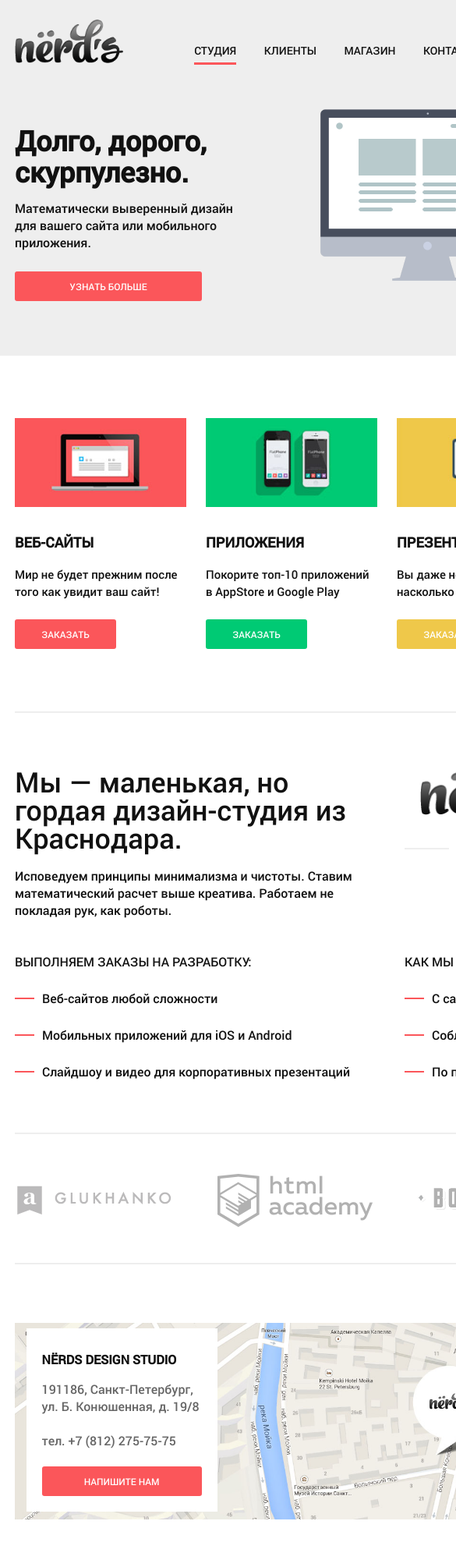
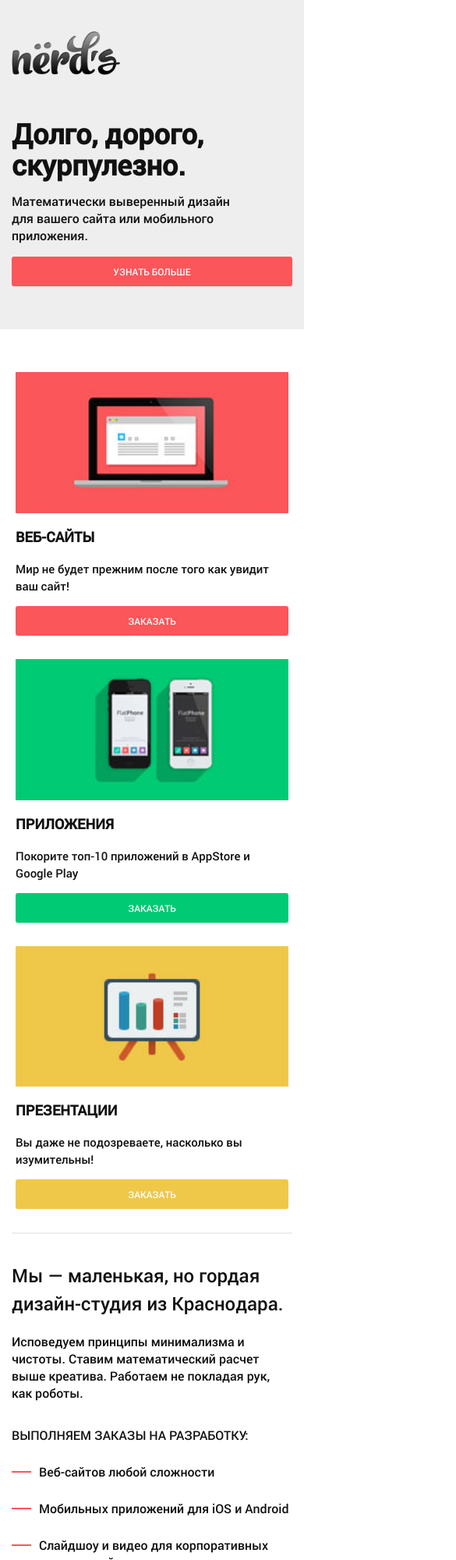
Before and after one commit to rademax/nerdsNew, a plain HTML site: page index.html in a window 390 px wide. Shown: the top 2000 px of the page at 78% size, 585 px wide, since content can reach past the window. Drawn offline with Linux system fonts and the light colour scheme; files whose address does not match are found by name.

Commit message:
Add adaptive

```diff
--- a/css/main.css
+++ b/css/main.css
@@ -7,7 +7,6 @@ html {
 }
 
 body {
-  min-width: 900px;
   font-weight: 400;
   font-size: 16px;
   line-height: 22px;
@@ -855,7 +854,7 @@ body {
 
 @media (min-width: 1920px) {
   .container {
-    width: 1170px;
+    max-width: 1170px;
   }
 
   .slider_content_left, .slider_content_right {
@@ -918,14 +917,10 @@ body {
   }
 }
 
-@media (max-width: 991px) {
-
-  body {
-    min-width: 768px;
-  }
+@media (min-width:768px) and (max-width: 991px) {
 
   .container {
-    width: 750px;
+    width: 740px;
   }
 
   .main_navigation {
@@ -1017,55 +1012,143 @@ body {
   }
 }
 
-@media (max-width:767px) and (orientation:portrait) {
+@media (max-width:767px) {
 
-  /*body {*/
-    /*min-width: 400px;*/
-  /*}*/
+  .container {
+    width: auto;
+    padding: 15px;
+  }
 
-  /*.container {*/
-    /*width: 400px;*/
-  /*}*/
+  .btn {
+    display: block;
+    margin: 0 auto;
+    min-width: 100%;
+    /*min-width: 240px;*/
+  }
 
-  /*.main_navigation {*/
-    /*width: auto;*/
-  /*}*/
+  .main_header {
+    margin-bottom: 40px;
+  }
 
-  /*.main_navigation li {*/
-    /*margin-right: 32px;*/
-  /*}*/
+  .header_logo {
+    float: none;
+  }
 
-  /*.slider_content_left, .slider_content_right {*/
-    /*width: auto;*/
-  /*}*/
+  .main_navigation, .main_basket {
+    display: none;
+  }
 
-  /*.features_item {*/
-    /*width: auto;*/
-    /*margin-right: 25px;*/
-  /*}*/
+  .main_slider {
+    margin-bottom: 40px;
+  }
 
-  /*.features_item img {*/
-    /*width: auto;*/
-  /*}*/
+  .slider_content_left {
+    float: none;
+    width: 100%;
+  }
 
-  /*.features_item p {*/
-    /*width: auto;*/
-  /*}*/
+  .slider_content_left .btn {
+    text-align: center;
+    margin: 0 auto;
+  }
 
-  /*.index_content_left {*/
-    /*width: auto;*/
-  /*}*/
+  .slider_content_right {
+    display: none;
+  }
 
-  /*.index_partners .partners_item {*/
-    /*margin-right: 55px;*/
-  /*}*/
+  .features {
+    margin-bottom: 35px;
+    padding-bottom: 0;
+    border-bottom: 2px solid #eeeeee;
+  }
 
-  /*.index_map_contacts {*/
-    /*top: 3%;*/
-    /*left: 1%;*/
-  /*}*/
+  .features_item {
+    float: none;
+    margin: 0 auto;
+    width: 100%;
+    max-width: 350px;
+    margin-bottom: 30px;
+  }
 
-  /*.footer_deal {*/
-    /*width: auto;*/
-  /*}*/
+  .features_item:last-child {
+    margin: 0 auto;
+    margin-bottom: 30px;
+  }
+
+  .features_item img {
+    width: 100%;
+    margin-bottom: 10px;
+  }
+
+  .index_content {
+    padding-bottom: 0;
+  }
+
+  .index_content_left, .index_content_right {
+    float: none;
+    width: 100%;
+  }
+
+  .company_story {
+    display: none;
+  }
+
+  .index_content_left h1 {
+    font-size: 24px;
+  }
+
+  .index_partners {
+    margin-bottom: 20px;
+    padding-bottom: 15px;
+    text-align: center;
+  }
+
+  .index_partners .partners_item {
+    display: block;
+    margin-right: 0;
+    margin-bottom: 15px;
+  }
+
+  .index_map {
+    position: inherit;
+  }
+
+  .index_map_contacts {
+    position: inherit;
+    margin: 0 auto;
+    text-align: center;
+    width: 100%;
+    max-width: 350px;
+  }
+
+  .main_map {
+    display: none;
+    width: 100%;
+  }
+
+  .main_footer {
+    margin-top: -25px;
+    margin-bottom: 0;
+  }
+
+  .footer_social {
+    float: none;
+    width: 100%;
+    margin-bottom: 10px;
+    text-align: center;
+  }
+
+  .footer_deal {
+    float: none;
+    width: 100%;
+  }
+
+  .footer_deal p {
+    text-align: center;
+  }
+
+  .footer_deal .big_p {
+    font-size: 24px;
+  }
+
 }
--- a/index.html
+++ b/index.html
@@ -3,6 +3,7 @@
 <head>
   <meta charset="utf-8" />
   <title>Nerds</title>
+  <meta name="viewport" content="width=device-width, height=device-height, initial-scale=1.0, maximum-scale=1.0, minimal-ui">
   <meta content="" name="description" />
   <link rel="stylesheet" href="css/normalize.css" />
   <link rel="stylesheet" href="css/fonts.css" />
```
Also changed, not shown: catalog.html (+1 -0 lines).
